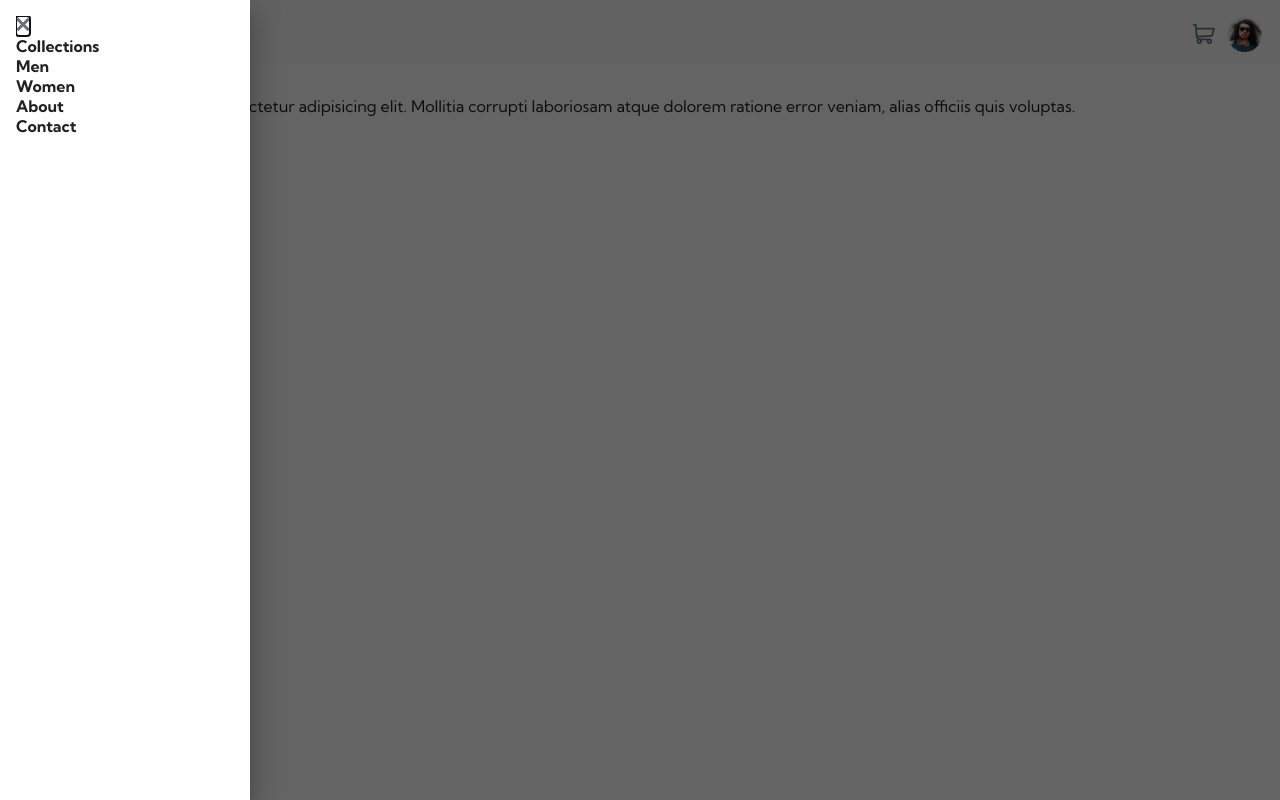
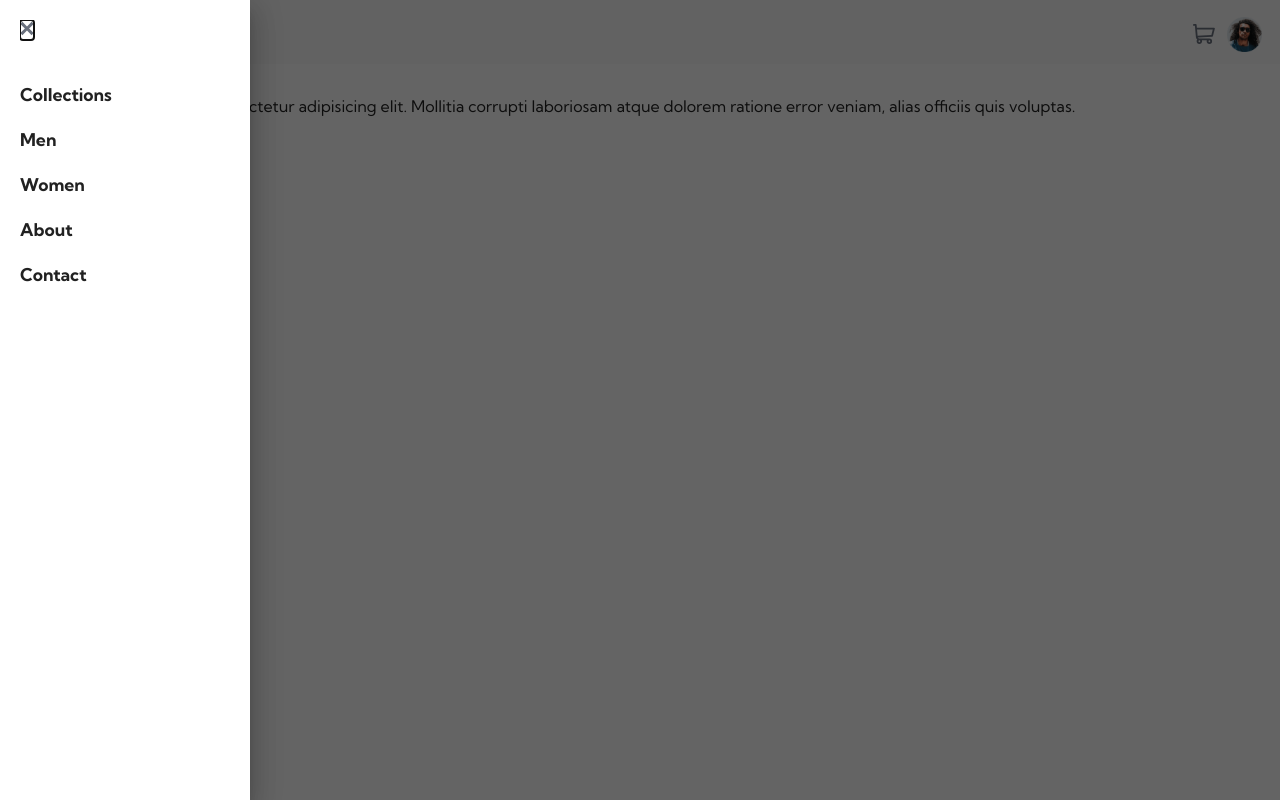
Before and after one commit to AbdielP/angular-ecommerce-product-page, an Angular app: page / in a window 1280 px wide. Built offline with nearby package versions, Linux system fonts and the light colour scheme.

Commit message:
sidenav styles done

```diff
--- a/src/app/app.component.css
+++ b/src/app/app.component.css
@@ -5,7 +5,7 @@
 }
 
 .sidenav {
-    padding: 16px;
+    padding: 20px;
     background-color: var(--color-white);
     width: 250px;
 }
@@ -17,9 +17,11 @@
 
 .sidenav__list {
     list-style-type: none;
+    margin-top: 45px;
 }
 
 .sidenav__list-item {
-    font-size: 1rem;
+    margin: 25px 0;
+    font-size: 1.1rem;
     font-weight: 700;
 }
```
